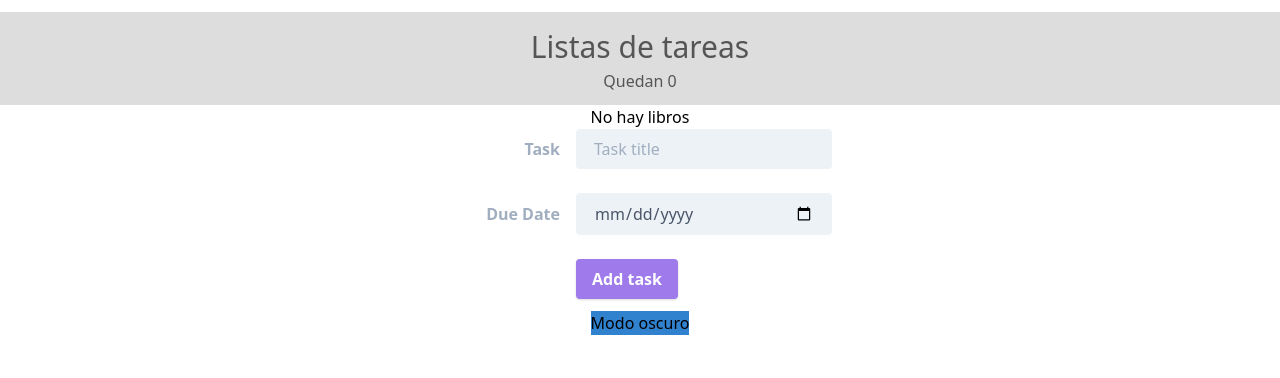
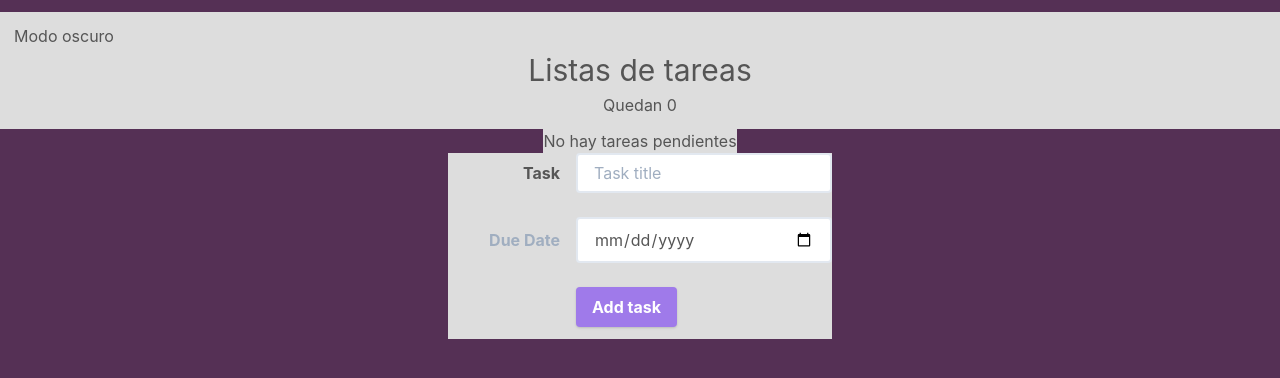
Before and after one commit to Antonio072/react-todo, a React (Create React App) app: page / in a window 1280 px wide. Shown: the top 378 px of the page. Built offline with nearby package versions, Linux system fonts and the light colour scheme.

Commit message:
Add localStorage

```diff
--- a/src/App.css
+++ b/src/App.css
@@ -1,2 +1,20 @@
 @tailwind preflight;
 @tailwind utilities;
+
+
+body {
+    margin: 0;
+    font-family: -apple-system, BlinkMacSystemFont, "Segoe UI", "Roboto", "Oxygen",
+      "Ubuntu", "Cantarell", "Fira Sans", "Droid Sans", "Helvetica Neue",
+      sans-serif;
+    -webkit-font-smoothing: antialiased;
+    -moz-osx-font-smoothing: grayscale;
+    background: #553055;
+  }
+  .App{
+    background: #4c2a4c;
+    margin: 20px auto;
+    width: 90%;
+    max-width: 700px;
+    color: #eee;
+  }
--- a/src/App.js
+++ b/src/App.js
@@ -1,12 +1,10 @@
 import React from 'react';
 import './App.css';
 
+import ThemeContextProvider from './contexts/ThemeContext';
+import TaskContextProvider from './contexts/TaskContext';
+
 import Navbar from './components/Navbar'
-
-import Task from './components/task'
-import ThemeContextProvider from './contexts/ThemeContext';
-import ThemeToggle from './components/ThemeToggle';
-import TaskContextProvider from './contexts/TaskContext';
 import TaskList from './components/task/TaskList';
 import TaskForm from './components/task/TaskForm';
 
@@ -25,7 +23,7 @@ function App() {
           <TaskForm/>
 
         </TaskContextProvider>
-        <ThemeToggle />
+
 
       </ThemeContextProvider>
 
--- a/src/components/Navbar.js
+++ b/src/components/Navbar.js
@@ -1,4 +1,7 @@
 import React, { useContext } from 'react'
+
+import ThemeToggle from './ThemeToggle'
+
 import { ThemeContext } from '../contexts/ThemeContext'
 import { TaskContext } from '../contexts/TaskContext'
 
@@ -12,8 +15,10 @@ function Navbar() {
 
     return (
         <nav class=" flex w-full h-auto py-3 flex-col items-center " style={{ background: theme.ui, color: theme.syntax }}>
+               <ThemeToggle/>
             <h1 class="text-3xl">Listas de tareas</h1>
             <p>Quedan {tasks.length}</p>
+
         </nav>
     )
 }
--- a/src/components/ThemeToggle.js
+++ b/src/components/ThemeToggle.js
@@ -8,7 +8,7 @@ function ThemeToggle(){
 
     return(
 
-        <button class="btn bg-blue-600 hover:bg-blue-300"onClick={toggleTheme}>Modo oscuro</button>
+        <button class="btn" style={{position:'relative', top:'5%', right:'45%'}} onClick={toggleTheme}>Modo oscuro</button>
     )
 }
 
--- a/src/components/task/TaskDetails.js
+++ b/src/components/task/TaskDetails.js
@@ -10,15 +10,12 @@ function TaskDetail({ task }) {
 
 
 
-    const { isLightTheme, light, dark } = useContext(ThemeContext)
-    const theme = isLightTheme ? light : dark
+
 
 
     return (
-        <li
-            style={{ background: theme.ui, color: theme.syntax }}
-
-            class="hover:line-through hover:text-red-600 my-3 px-5  py-3 w-64 " onClick={() => dispatch({ type: 'REMOVE_TASK',id:task.id })}>
+        <li class="hover:line-through hover:text-red-600 my-3 px-5  py-3 w-64 "
+            onClick={() => dispatch({ type: 'REMOVE_TASK',id:task.id })}>
             <div>{task.title}</div>
             <div>{task.date}</div>
 
--- a/src/components/task/TaskForm.js
+++ b/src/components/task/TaskForm.js
@@ -1,8 +1,12 @@
 import React, { useContext, useState } from 'react'
 import { TaskContext } from '../../contexts/TaskContext'
+import { ThemeContext } from '../../contexts/ThemeContext'
 
 
 function TaskForm() {
+
+    const { isLightTheme, light, dark } = useContext(ThemeContext)
+    const theme = isLightTheme ? light : dark
 
     const { dispatch } = useContext(TaskContext)
 
@@ -11,6 +15,7 @@ function TaskForm() {
 
     const handleSubmit = (e) => {
         e.preventDefault();
+
         dispatch({
             type: 'ADD_TASK',
             task: {title,date}
@@ -20,21 +25,21 @@ function TaskForm() {
     }
 
     return (
-        <form class="w-full max-w-sm" onSubmit={handleSubmit}>
-            <div class="flex items-center mb-6">
+        <form class="w-full max-w-sm" onSubmit={handleSubmit} style={{ background: theme.ui, color: theme.syntax }}>
+            <div class="flex items-center mb-6" style={{ background: theme.ui, color: theme.syntax }}>
 
                 <div class="md:w-1/3">
-                    <label class="block text-gray-500 font-bold md:text-right mb-1 md:mb-0 pr-4" for="inline-full-name">
+                    <label class="block font-bold md:text-right mb-1 md:mb-0 pr-4" for="inline-full-name">
                         Task</label>
                 </div>
 
-                <div class="md:w-2/3">
+                <div class="md:w-2/3" style={{ background: theme.ui, color: theme.syntax }}>
                     <input
-                        class="bg-gray-200 appearance-none border-2
-                                    border-gray-200 rounded w-full py-2
-                                     px-4 text-gray-700 leading-tight
-                                     focus:outline-none focus:bg-white
-                                     focus:border-purple-500"
+                        class=" appearance-none border-2
+                                   rounded w-full py-2
+                                     px-4 leading-tight
+                                     focus:outline-none
+                                     "
                         type="text" placeholder="Task title"
                         value={title}
                         onChange={(e) => { setTitle(e.target.value) }} />
@@ -42,18 +47,18 @@ function TaskForm() {
             </div>
 
             <div class="flex items-center mb-6">
-                <div class="md:w-1/3">
+                <div class="md:w-1/3" style={{ background: theme.ui, color: theme.syntax }}>
                     <label class="block text-gray-500 font-bold md:text-right mb-1 md:mb-0 pr-4" for="inline-full-name">
                         Due Date</label>
                 </div>
 
                 <div class="md:w-2/3">
                     <input
-                        class="bg-gray-200 appearance-none border-2
-                                    border-gray-200 rounded w-full py-2
-                                     px-4 text-gray-700 leading-tight
-                                     focus:outline-none focus:bg-white
-                                     focus:border-purple-500"
+                        class="appearance-none border-2
+                                   rounded w-full py-2
+                                     px-4
+                                     focus:outline-none
+                                    focus:border-purple-500"
                         type="date"
                         placeholder="Due date"
                         value={date}
--- a/src/components/task/TaskList.js
+++ b/src/components/task/TaskList.js
@@ -8,9 +8,11 @@ function TaskList () {
 
     const { tasks } = useContext(TaskContext)
 
+    const { isLightTheme, light, dark } = useContext(ThemeContext)
+    const theme = isLightTheme ? light : dark
 
-    return tasks.length ?
-    <div>
+    const taskElement =  tasks.length ?
+    <div >
         <ul>
             {tasks.map(task =>
                     <TasksDetails
@@ -20,10 +22,12 @@ function TaskList () {
         </ul>
     </div>
     :(
-        <div>
-            No hay libros
+        <div  >
+            No hay tareas pendientes
         </div>
     )
+
+    return <div class="flex" style={{ background: theme.ui, color: theme.syntax }}>{taskElement}</div>
 }
 
 
--- a/src/contexts/TaskContext.js
+++ b/src/contexts/TaskContext.js
@@ -1,15 +1,25 @@
-import React, { createContext, useState, useReducer} from 'react'
+import React, { createContext, useState, useReducer, useEffect} from 'react'
 import { taskReducer } from '../components/reducers/taskReducer'
 
 export const TaskContext = createContext()
 
 const TaskContextProvider = (props) =>{
 
-    const [ tasks, dispatch] = useReducer(taskReducer,[])
+    const [ tasks, dispatch] = useReducer(taskReducer,[],()=>{
+        const localData = localStorage.getItem('tasks')
+        return localData ? JSON.parse(localData) : []
+    })
+
+    useEffect(
+        ()=>{
+            localStorage.setItem('tasks' , JSON.stringify(tasks))
+        },
+        [tasks]
+    )
 
 
     return (
-    <TaskContext.Provider value={{tasks, dispatch}}>
+    <TaskContext.Provider value={{tasks, dispatch}}  >
         {props.children}
     </TaskContext.Provider>
     )
--- a/src/contexts/ThemeContext.js
+++ b/src/contexts/ThemeContext.js
@@ -13,12 +13,9 @@ function ThemeContextProvider(props) {
         setState({...state, isLightTheme: !state.isLightTheme})
     }
 
-
     return (
 
         <ThemeContext.Provider value={{ ...state, toggleTheme: toggleTheme }}>
-
-
             {props.children}
         </ThemeContext.Provider>
     )
```
